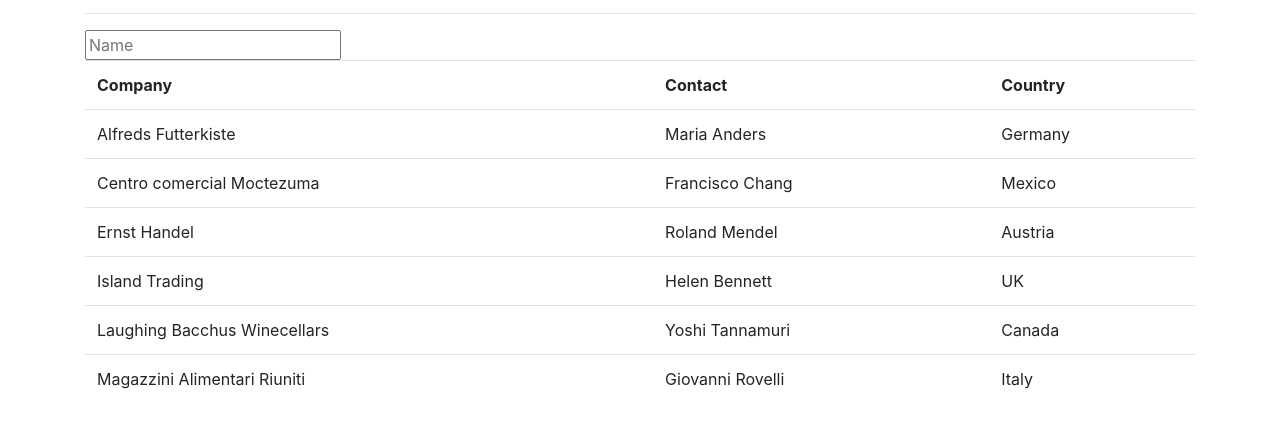
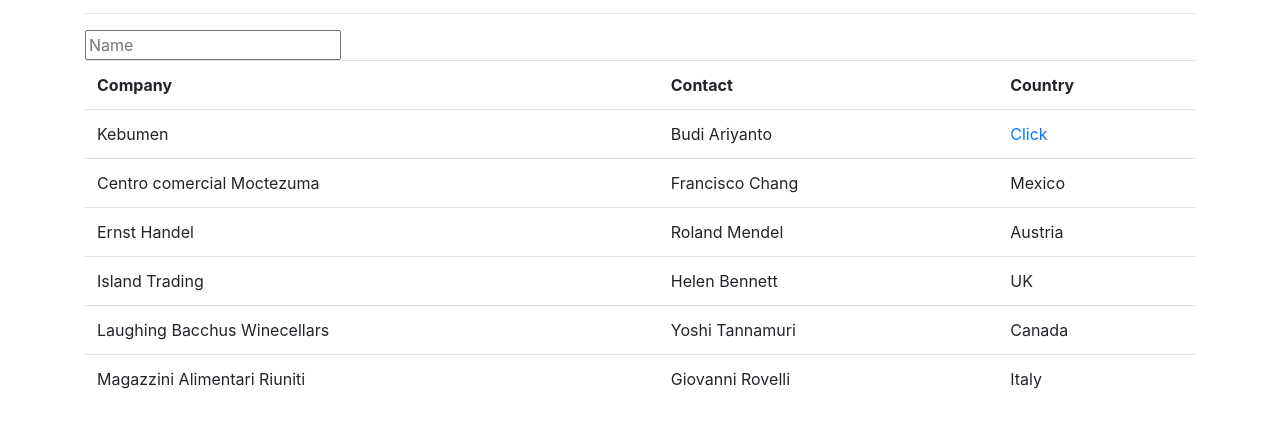
Before and after one commit to ariandto/sales1, a plain HTML site: page index.html in a window 1280 px wide. Shown: the part 51-478 px from the top of the page. Drawn offline with nearby package versions, Linux system fonts and the light colour scheme.

Commit message:
link href

```diff
--- a/index.html
+++ b/index.html
@@ -39,9 +39,9 @@
           <th>Country</th>
         </tr>
         <tr>
-          <td>Alfreds Futterkiste</td>
-          <td>Maria Anders</td>
-          <td>Germany</td>
+          <td>Kebumen</td>
+          <td>Budi Ariyanto</td>
+          <td><a href="https://wa.me/62895340710827">Click</a></td>
         </tr>
         <tr>
           <td>Centro comercial Moctezuma</td>
```
